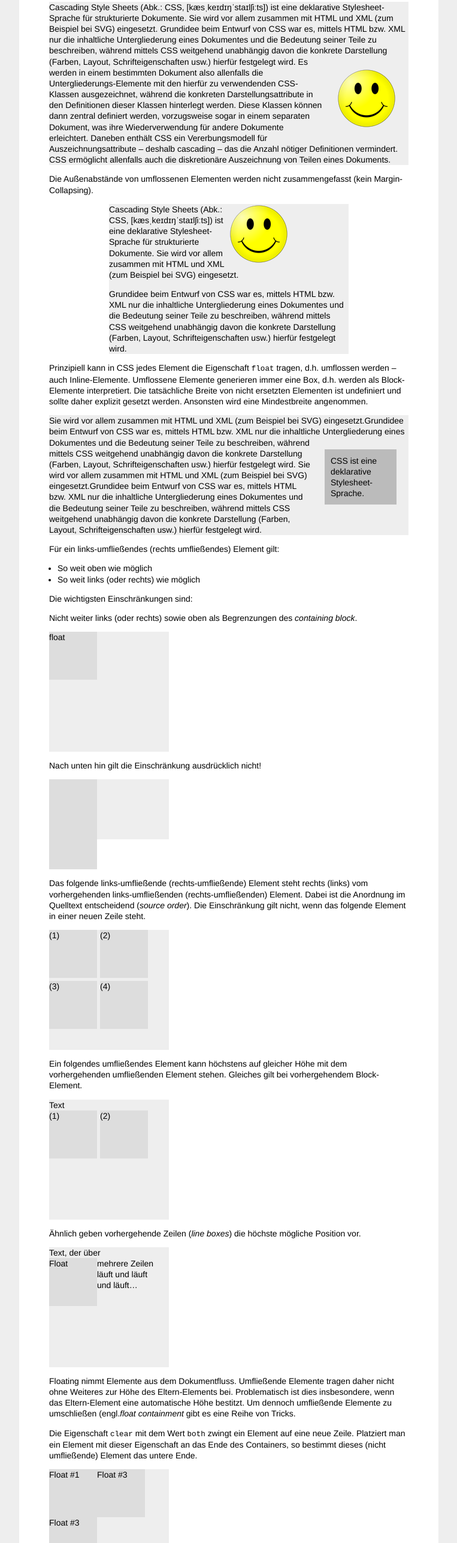
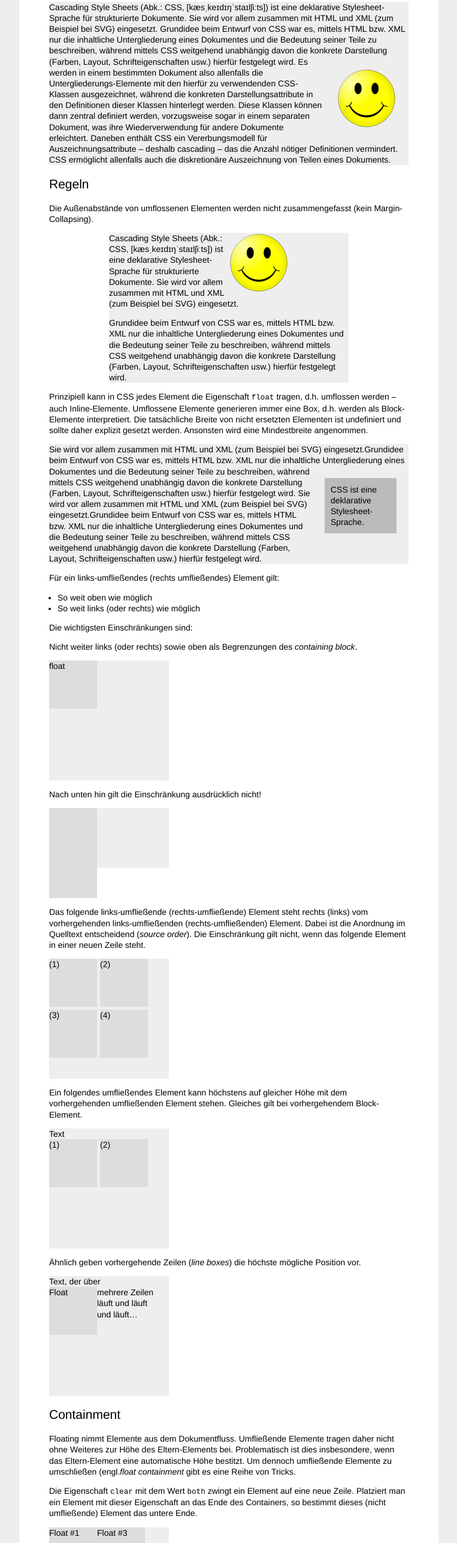
Before and after one commit to trkoch/css-demos, a plain HTML site: page floating-und-positionierung/sections/floating.html in a window 1280 px wide. Shown: the part 224-2796 px from the top of the page at 60% size, without its empty margins (258-1021 px from the left). Drawn offline with Linux system fonts and the light colour scheme.

Commit message:
Added headings for improved readability

```diff
--- a/floating-und-positionierung/sections/floating.html
+++ b/floating-und-positionierung/sections/floating.html
@@ -54,6 +54,7 @@
       Auszeichnung von Teilen eines Dokuments.
       <!-- http://de.wikipedia.org/wiki/Cascading_Style_Sheets, CC BY-SA 3.0 -->
     </div>
+    <h2>Regeln</h2>
     <p>
       Die Außenabstände von umflossenen Elementen werden nicht zusammengefasst (kein Margin-Collapsing).
     </p>
@@ -153,6 +154,7 @@
       läuft und läuft<br>
       und läuft…
     </div>
+    <h2>Containment</h2>
     <p>
       Floating nimmt Elemente aus dem Dokumentfluss. Umfließende Elemente tragen daher nicht ohne Weiteres
       zur Höhe des Eltern-Elements bei. Problematisch ist dies insbesondere, wenn das Eltern-Element eine
```
